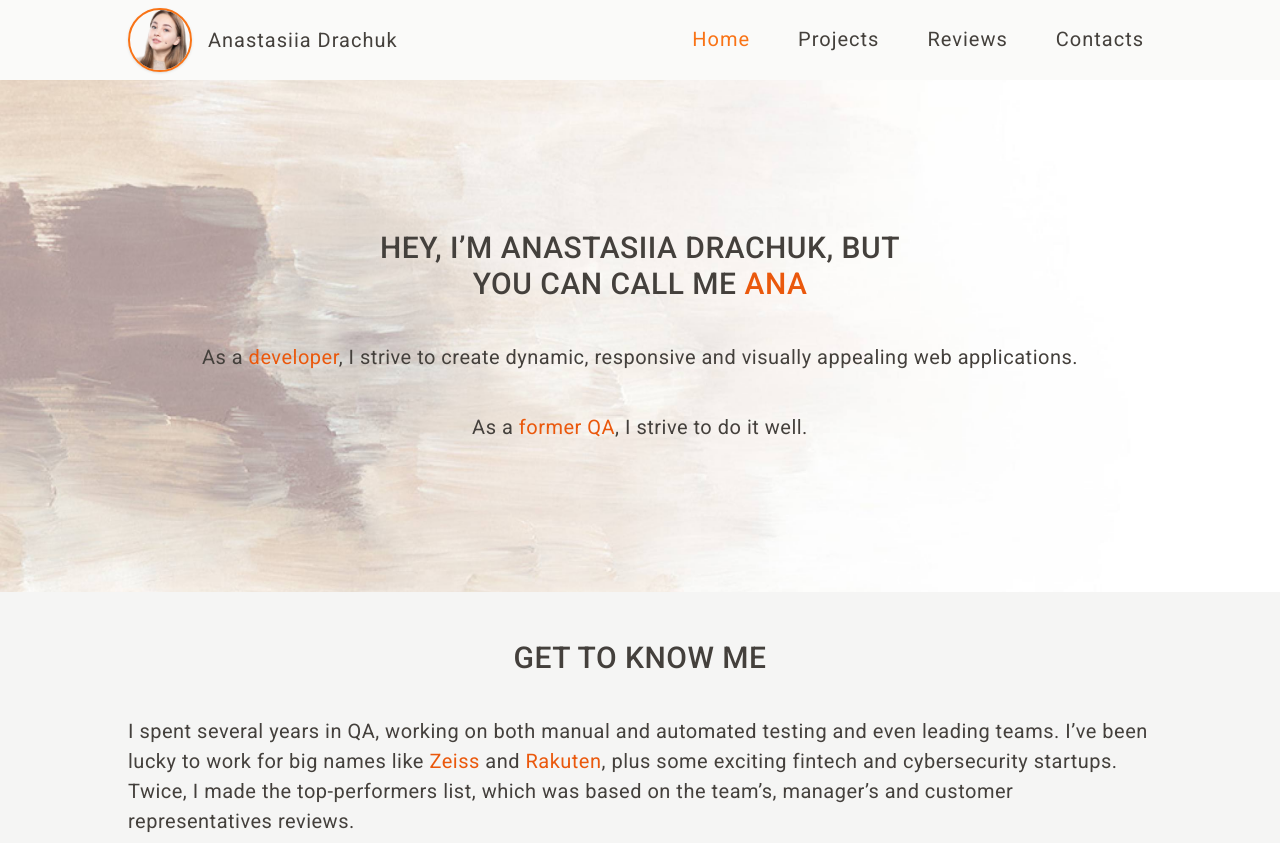
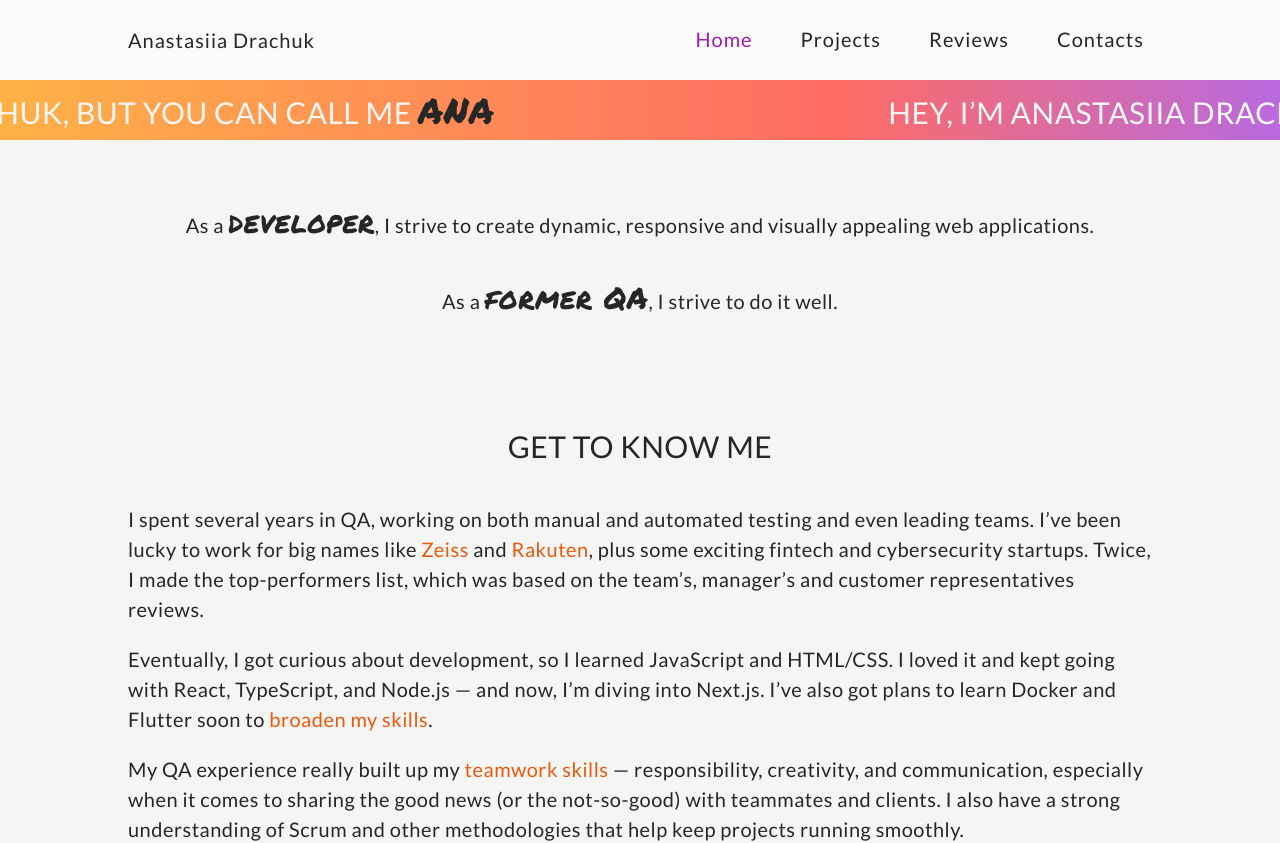
Before and after one commit to defaultnastia/anacodes, a Next.js app: page / in a window 1280 px wide. Shown: the top 843 px of the page. Built offline with nearby package versions, Linux system fonts and the light colour scheme.

Commit message:
adden running line to the hero section

```diff
--- /dev/null
+++ b/src/app/components/Hero.module.css
@@ -0,0 +1,31 @@
+.running {
+  overflow: hidden;
+  color: var(--background);
+}
+
+.running__inner {
+  display: flex;
+}
+
+.running__line {
+  text-align: center;
+  flex-shrink: 0;
+  margin: 0;
+  padding: 10px 15px;
+  min-width: 100%;
+  white-space: nowrap;
+  animation-name: runningLine;
+  animation-duration: 12s;
+  animation-timing-function: ease-in-out;
+  animation-iteration-count: infinite;
+}
+
+@keyframes runningLine {
+  from {
+    transform: translateX(0);
+  }
+
+  to {
+    transform: translateX(-100%);
+  }
+}
--- a/src/app/components/Hero.tsx
+++ b/src/app/components/Hero.tsx
@@ -1,29 +1,85 @@
-import Image from "next/image";
+import clsx from "clsx";
+import { Abril_Fatface, Permanent_Marker } from "next/font/google";
 import React from "react";
+import css from "./Hero.module.css";
+
+const marker = Permanent_Marker({
+  subsets: ["latin"],
+  weight: ["400"],
+});
 
 const Hero = () => {
   return (
-    <div className="px-8 tablet:px-10 desktop:px-32 min-h-128 bg-hero bg-center bg-cover flex flex-col items-center justify-center gap-10 text-center">
-      <Image
-        src="/images/avatar.png"
-        width={96}
-        height={96}
-        alt="Avatar"
-        className="hidden tablet:block desktop:hidden h-24 w-24 rounded-full shadow border border-accent"
-      />
-      <h1 className=" font-medium text-2xl desktop:text-3xl uppercase max-w-80 tablet:max-w-xl">
+    <>
+      <div className={css.running}>
+        <div
+          className={clsx(
+            css.running__inner,
+            "bg-gradient-to-r from-[#FFB147] from-52% via-[#FF6C63] via-65% to-[#B86ADF] to-100%"
+          )}
+        >
+          <p
+            className={clsx(
+              css.running__line,
+              "font-medium text-2xl desktop:text-3xl uppercase max-w-80 tablet:max-w-xl"
+            )}
+          >
             Hey, I’m Anastasiia Drachuk, but you can call me{" "}
-        <span className="text-orange-600">Ana</span>
-      </h1>
+            <span
+              className={clsx(
+                marker.className,
+                "text-4xl text-foreground italic"
+              )}
+            >
+              Ana
+            </span>
+          </p>
+          <p
+            className={clsx(
+              css.running__line,
+              "font-medium text-2xl desktop:text-3xl uppercase max-w-80 tablet:max-w-xl"
+            )}
+          >
+            Hey, I’m Anastasiia Drachuk, but you can call me{" "}
+            <span
+              className={clsx(
+                marker.className,
+                "text-4xl text-foreground italic"
+              )}
+            >
+              Ana
+            </span>
+          </p>
+        </div>
+      </div>
+      <div className="text-center text-foreground px-8 tablet:px-10 desktop:px-32 min-h-60 flex flex-col items-center justify-center gap-10 ">
         <p>
-        As a <span className="text-orange-600">developer</span>, I strive to
-        create dynamic, responsive and visually appealing web applications.
+          As a{" "}
+          <span
+            className={clsx(
+              marker.className,
+              "text-3xl text-foreground italic"
+            )}
+          >
+            developer
+          </span>
+          , I strive to create dynamic, responsive and visually appealing web
+          applications.
         </p>
         <p>
-        As a <span className="text-orange-600">former QA</span>, I strive to do
-        it well.
+          As a{" "}
+          <span
+            className={clsx(
+              marker.className,
+              "text-3xl text-foreground italic"
+            )}
+          >
+            former QA
+          </span>
+          , I strive to do it well.
         </p>
       </div>
+    </>
   );
 };
 
--- a/src/app/components/header/Header.tsx
+++ b/src/app/components/header/Header.tsx
@@ -19,13 +19,6 @@ const Header = () => {
     <>
       <div className="px-8 tablet:px-10 desktop:px-32 h-20 flex justify-between tablet:justify-center desktop:justify-between items-center  bg-stone-50 tracking-wider text-xl">
         <div className="tablet:hidden desktop:flex items-center gap-4">
-          <Image
-            src="/images/avatar.png"
-            width={64}
-            height={64}
-            alt="Avatar"
-            className="block h-16 w-16 rounded-full shadow border-2 border-accent"
-          />
           <p className="hidden desktop:block">Anastasiia Drachuk</p>
         </div>
         <Navigation pathname={pathname} />
--- a/src/app/components/header/Navigation.tsx
+++ b/src/app/components/header/Navigation.tsx
@@ -7,8 +7,8 @@ interface NavigationProps {
 }
 
 const defaultLink =
-  "border-b-2 border-transparent px-0 mx-2 hover:border-accent hover:px-2 hover:mx-0 ";
-const activeLink = "text-accent border-b-2 border-transparent px-0 mx-2";
+  "border-b-2 border-transparent px-0 mx-2 hover:border-brightAccent hover:px-2 hover:mx-0 ";
+const activeLink = "text-brightAccent border-b-2 border-transparent px-0 mx-2";
 
 const Navigation = ({ pathname }: NavigationProps) => {
   return (
--- a/src/app/components/skills/Skills.tsx
+++ b/src/app/components/skills/Skills.tsx
@@ -4,7 +4,7 @@ import skills from "src/data/stack.json";
 
 const Skills = () => {
   return (
-    <div className="px-8 tablet:px-10 desktop:px-32 min-h-128 py-12 flex flex-col gap-10 justify-center bg-gradient-to-r from-stone-100 from-10% via-stone-450 via-65% to-orange-250 to-100%">
+    <div className="px-8 tablet:px-10 desktop:px-32 min-h-128 py-12 flex flex-col gap-10 justify-center bg-gradient-to-r from-[#FFB147] from-52% via-[#FF6C63] via-65% to-[#B86ADF] to-100%">
       <h2 className="text-center font-medium text-2xl desktop:text-3xl uppercase mb-8">
         Skills
       </h2>
--- a/src/app/globals.css
+++ b/src/app/globals.css
@@ -4,8 +4,9 @@
 
 :root {
   --background: #f5f5f4;
-  --foreground: #44403c;
-  --accent: #f97316;
+  --foreground: #262626;
+  --accent: #701a75;
+  --bright-accent: #a21caf;
 }
 
 /* @media (prefers-color-scheme: dark) {
@@ -13,6 +14,7 @@
     --background: #f5f5f4;
     --foreground: #44403c;
     --accent: #f97316;
+    --bright-accent: #a21caf;
   }
 } */
 
--- a/src/app/layout.tsx
+++ b/src/app/layout.tsx
@@ -1,6 +1,6 @@
 import type { Metadata } from "next";
 import "./globals.css";
-import { Roboto } from "next/font/google";
+import { Lato } from "next/font/google";
 import Header from "./components/header/Header";
 import Footer from "./components/Footer";
 import clsx from "clsx";
@@ -10,7 +10,7 @@ export const metadata: Metadata = {
   description: "Anastasiia's resume app",
 };
 
-const roboto = Roboto({ subsets: ["latin"], weight: ["400", "500", "700"] });
+const lato = Lato({ subsets: ["latin"], weight: ["400", "700", "900"] });
 
 export default function RootLayout({
   children,
@@ -22,7 +22,7 @@ export default function RootLayout({
       <head>
         <meta name="viewport" content="width=device-width, initial-scale=1.0" />
       </head>
-      <body className={clsx(roboto.className, "min-h-screen flex flex-col")}>
+      <body className={clsx(lato.className, "min-h-screen flex flex-col")}>
         <Header />
         <main className="flex-grow">{children}</main>
         <Footer />
--- a/tailwind.config.ts
+++ b/tailwind.config.ts
@@ -18,6 +18,7 @@ const config: Config = {
         background: "var(--background)",
         foreground: "var(--foreground)",
         accent: "var(--accent)",
+        brightAccent: "var(--bright-accent)",
         stone: {
           450: "#BAA5A5",
           150: "rgba(245, 245, 244, 0.24)",
@@ -32,9 +33,6 @@ const config: Config = {
       maxWidth: {
         "100": "400px",
       },
-      backgroundImage: {
-        hero: "url('/images/hero.jpg')",
-      },
     },
   },
   plugins: [daisyui],
```
Lines whose indentation alone changed are shown as unchanged.
